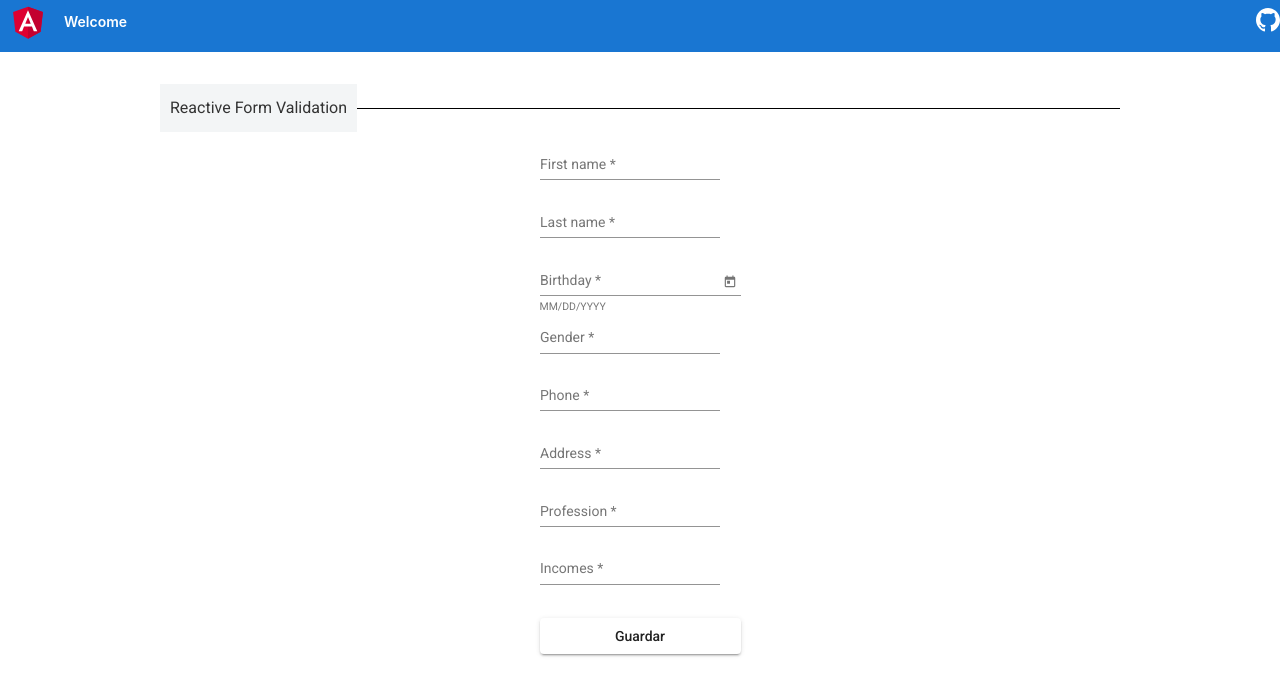
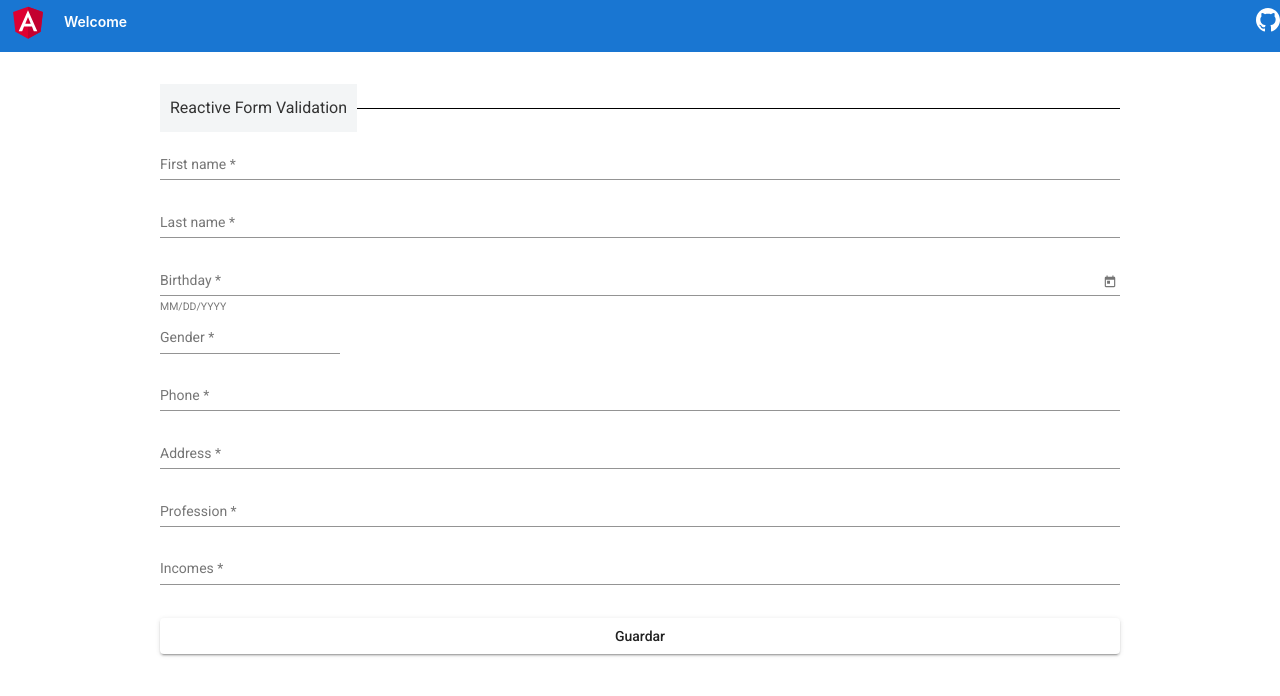
Before and after one commit to stevedmartis/angular-reactive-form, an Angular app: page / in a window 1280 px wide. Shown: the top 696 px of the page. Built offline with nearby package versions, Linux system fonts and the light colour scheme.

Commit message:
fix design 2

```diff
--- a/src/app/app.component.html
+++ b/src/app/app.component.html
@@ -322,7 +322,7 @@
 
 
 
-<div class="content" role="main">
+<div class="container" role="main">
 
 
 
@@ -331,12 +331,11 @@
   </div>
 
 
-  <form [formGroup]="myForm" #empFormDirective="ngForm" (ngSubmit)="onAddEmpTopic(empFormDirective)"
-    class="example-form">
+  <form [formGroup]="myForm" #empFormDirective="ngForm" (ngSubmit)="onAddEmpTopic(empFormDirective)" class="ng-form">
 
 
 
-    <mat-form-field class="example-full-width">
+    <mat-form-field class="ng-full-width">
       <input matInput name="given-name" placeholder="First name" formControlName="name" [errorStateMatcher]="matcher">
 
       <mat-error>
@@ -351,7 +350,7 @@
 
     <br>
 
-    <mat-form-field class="example-full-width">
+    <mat-form-field class="ng-full-width">
       <input matInput name="family-name" placeholder="Last name" formControlName="lastName"
         [errorStateMatcher]="matcher">
 
@@ -366,7 +365,7 @@
 
     <br>
 
-    <mat-form-field class="example-full-width">
+    <mat-form-field class="ng-full-width">
       <input matInput name="bday" [matDatepicker]="picker" placeholder="Birthday" formControlName="birthday"
         [errorStateMatcher]="matcher">
 
@@ -384,7 +383,7 @@
 
     <br>
 
-    <mat-form-field class="example-full-width">
+    <mat-form-field class="sm-full-width">
       <input matInput name="sex" placeholder="Gender" formControlName="gender" [errorStateMatcher]="matcher">
 
       <mat-error>
@@ -398,7 +397,7 @@
 
     <br>
 
-    <mat-form-field class="example-full-width">
+    <mat-form-field class="ng-full-width">
       <input matInput name="tel" placeholder="Phone" formControlName="phone" [errorStateMatcher]="matcher">
 
       <mat-error>
@@ -412,7 +411,7 @@
 
     <br>
 
-    <mat-form-field class="example-full-width">
+    <mat-form-field class="ng-full-width">
       <input matInput name="street-address" placeholder="Address" formControlName="address"
         [errorStateMatcher]="matcher">
 
@@ -427,7 +426,7 @@
 
     <br>
 
-    <mat-form-field class="example-full-width">
+    <mat-form-field class="ng-full-width">
       <input matInput placeholder="Profession" formControlName="profession" [errorStateMatcher]="matcher">
 
       <mat-error>
@@ -441,7 +440,7 @@
 
     <br>
 
-    <mat-form-field class="example-full-width">
+    <mat-form-field class="ng-full-width">
       <input matInput placeholder="Incomes" formControlName="incomes" [errorStateMatcher]="matcher">
 
       <mat-error>
--- a/src/app/app.component.scss
+++ b/src/app/app.component.scss
@@ -33,6 +33,10 @@
     z-index:0;
  }
 
+ .ng-full-width {
+     width: 100%;
+ }
+
 
 
 
--- a/src/styles.scss
+++ b/src/styles.scss
@@ -23,3 +23,12 @@ body { margin: 0; font-family: Roboto, "Helvetica Neue", sans-serif; font-size:
       font-size: 16px !important;
     }
   }
+
+  .container{
+    display: block;
+    margin: 32px auto;
+    padding: 0 16px;
+    max-width: 960px;
+    flex-direction: column;
+    align-items: center;
+  }
```
